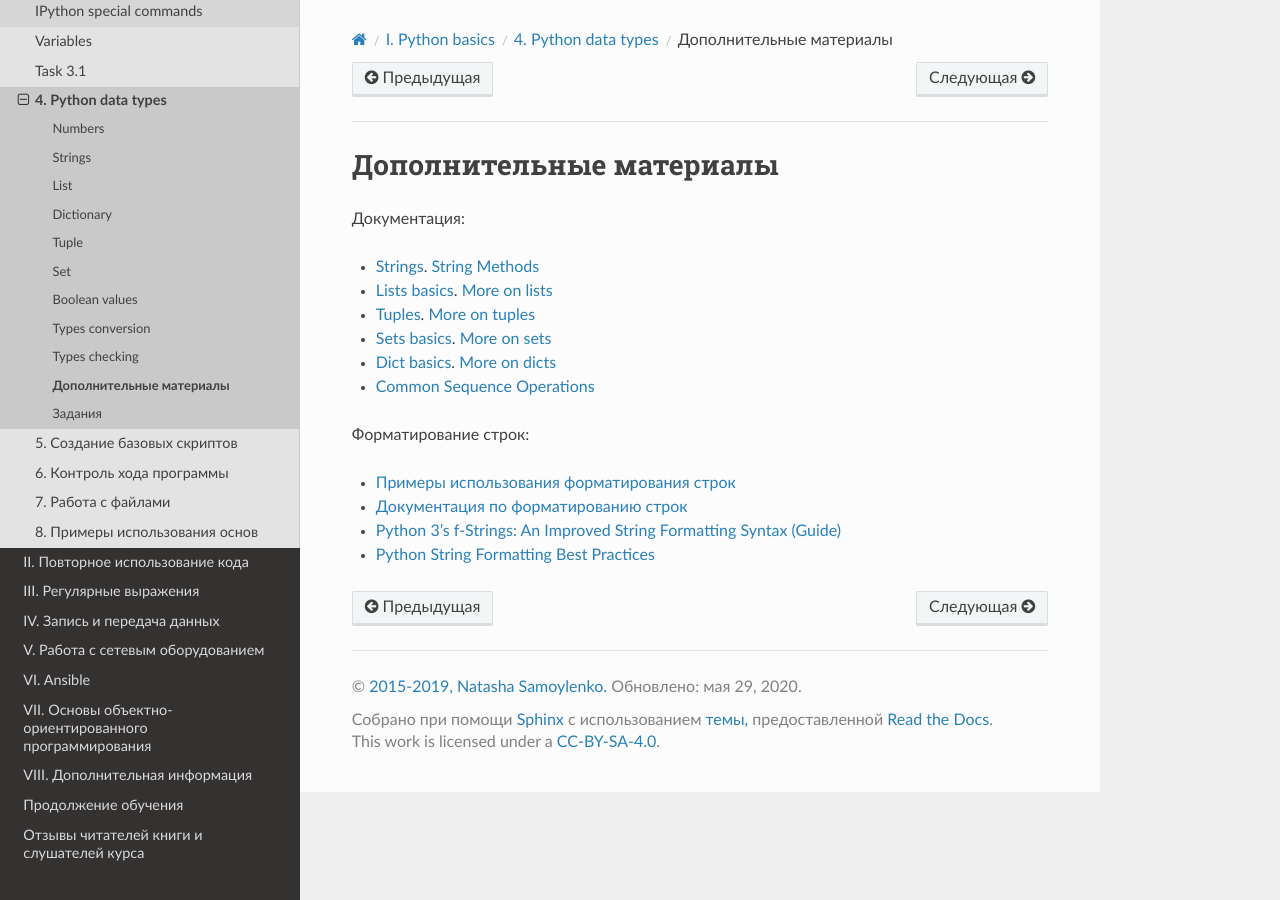
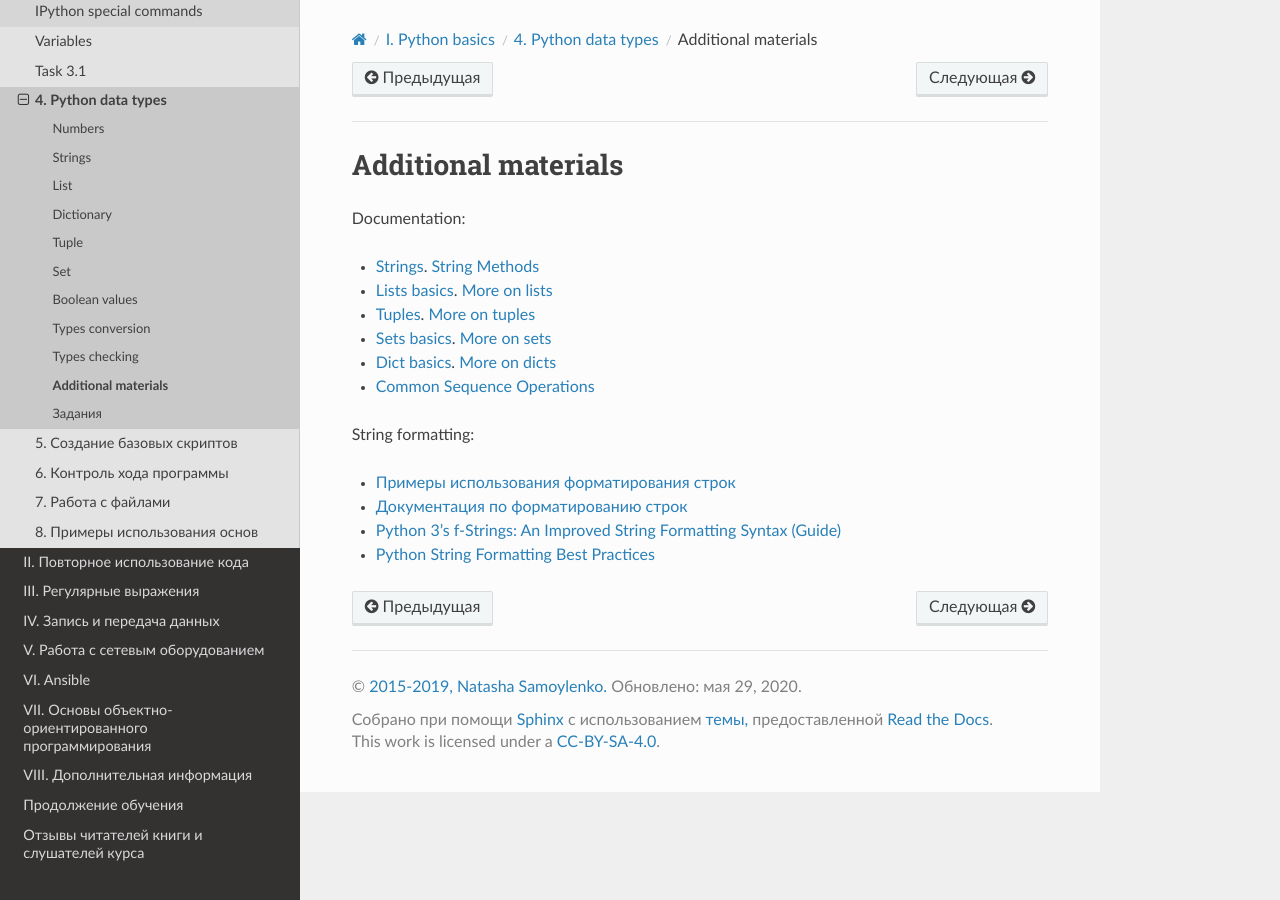
Before and after one commit to Aidar5/nattoeng, a Sphinx documentation site: the page built from docs/source/book/04_data_structures/further_reading.rst, in a window 1280 px wide. Built offline with Sphinx 7.4.7 and the Read the Docs theme 2.0.0, drawn with Linux system fonts in a browser that asks for light colours; pages that are not in the unit, such as notebooks, are missing from menus.

Commit message:
Update further_reading.rst

```diff
--- a/docs/source/book/04_data_structures/further_reading.rst
+++ b/docs/source/book/04_data_structures/further_reading.rst
@@ -1,7 +1,7 @@
-Дополнительные материалы
+Additional materials
 ------------------------
 
-Документация:
+Documentation:
 
 -  `Strings <https://docs.python.org/3/library/stdtypes.html#text-sequence-type-str>`__.
    `String
@@ -24,7 +24,7 @@
 -  `Common Sequence
    Operations <https://docs.python.org/3/library/stdtypes.html#typesseq-common>`__
 
-Форматирование строк:
+String formatting:
 
 -  `Примеры использования форматирования
    строк <https://pyformat.info/>`__
```
